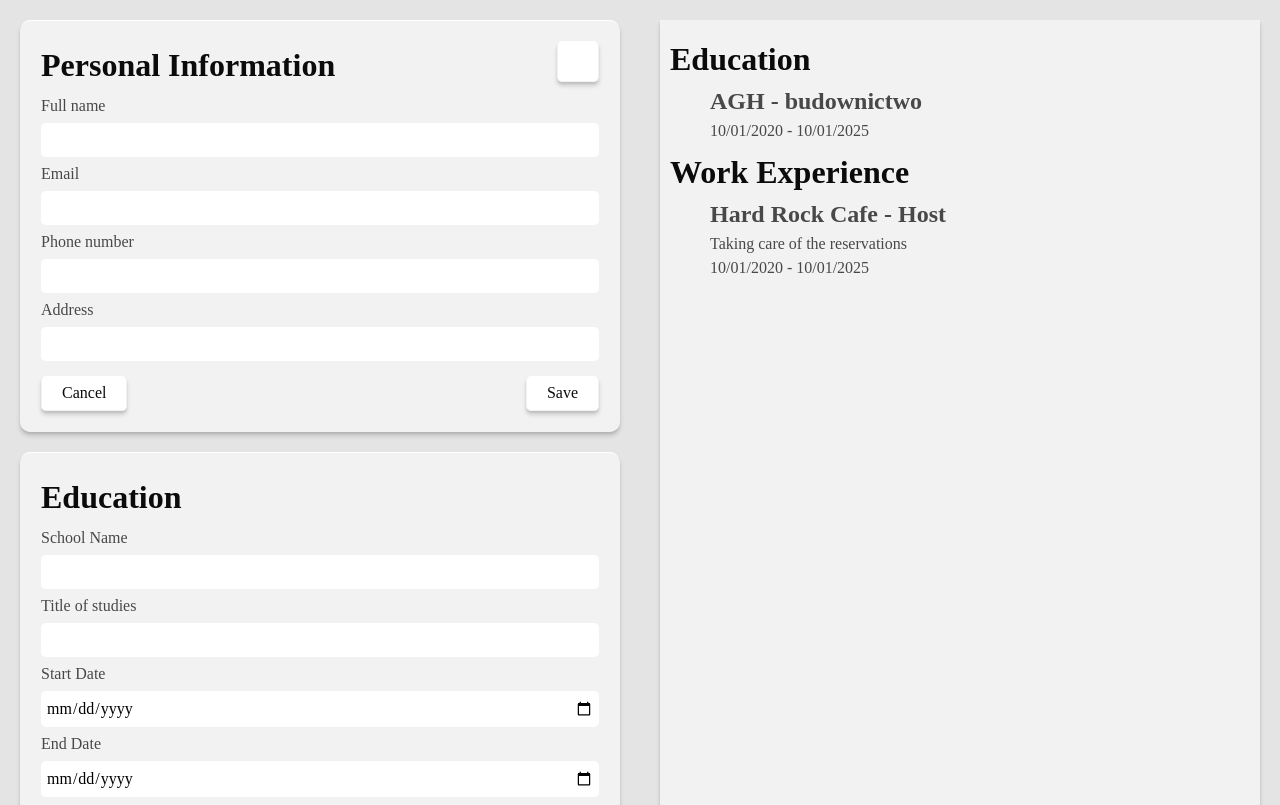
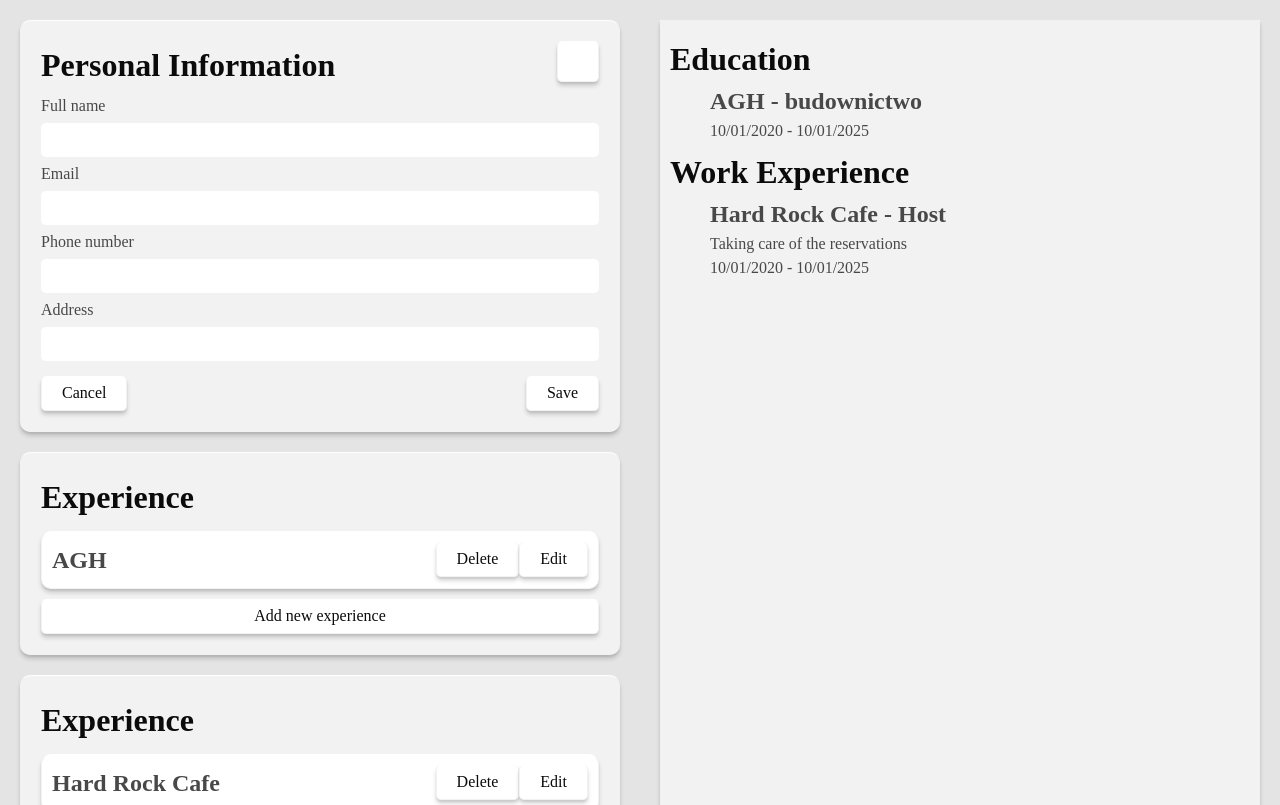
Before and after one commit to Julczan/cv_app, a React (Vite) app: page / in a window 1280 px wide. Shown: the top 805 px of the page. Built offline with nearby package versions, Linux system fonts and the light colour scheme.

Commit message:
add card with titles to education section

```diff
--- a/src/components/EducationInfo.jsx
+++ b/src/components/EducationInfo.jsx
@@ -1,5 +1,5 @@
 import { useState } from "react";
-import { Input, TextAreaInput, DateInput } from "./Input";
+import { Input, DateInput } from "./Input";
 
 function EducationInfo(props) {
   const [educationInfo, setEducationInfo] = useState({
@@ -8,6 +8,12 @@ function EducationInfo(props) {
     startDate: "",
     endDate: "",
   });
+
+  const [showForm, setShowForm] = useState(false);
+
+  function handleShowForm() {
+    setShowForm(!showForm);
+  }
 
   function handleChange(event) {
     setEducationInfo({
@@ -25,9 +31,13 @@ function EducationInfo(props) {
       startDate: "",
       endDate: "",
     });
+
+    handleShowForm();
   }
 
   return (
+    <>
+      {showForm ? (
         <div className="card">
           <h1>Education</h1>
           <form action="post" onSubmit={handleSubmit}>
@@ -62,6 +72,22 @@ function EducationInfo(props) {
             </div>
           </form>
         </div>
+      ) : (
+        <div className="card-unactive">
+          <h1>Experience</h1>
+          {props.educationTitles.map((title) => (
+            <ul key={title.id} className="card-title">
+              <h2>{title.schoolName}</h2>
+              <div className="card-title-btns">
+                <button>Delete</button>
+                <button>Edit</button>
+              </div>
+            </ul>
+          ))}
+          <button onClick={handleShowForm}>Add new experience</button>
+        </div>
+      )}
+    </>
   );
 }
 
--- a/src/components/InputSection.jsx
+++ b/src/components/InputSection.jsx
@@ -7,7 +7,10 @@ function InputSection(props) {
   return (
     <div className="input-section">
       <PersonalInfo info={props.personalInfo} />
-      <EducationInfo addEducation={props.addEducation} />
+      <EducationInfo
+        addEducation={props.addEducation}
+        educationTitles={props.educationInfo}
+      />
       <Experience
         addExperience={props.addExperience}
         experienceTitles={props.experienceInfo}
--- a/src/styles/Input.css
+++ b/src/styles/Input.css
@@ -30,6 +30,12 @@
 }
 
 .card-title {
+  background-color: var(--bg);
+  border: 1px solid var(--bg);
+  border-top: 1px solid var(--highlight);
+  border-radius: 10px;
+  box-shadow: var(--shadow);
+  padding: 10px;
   display: flex;
   justify-content: space-between;
   background-color: var(--bg-light);
```
Lines whose indentation alone changed are shown as unchanged.
